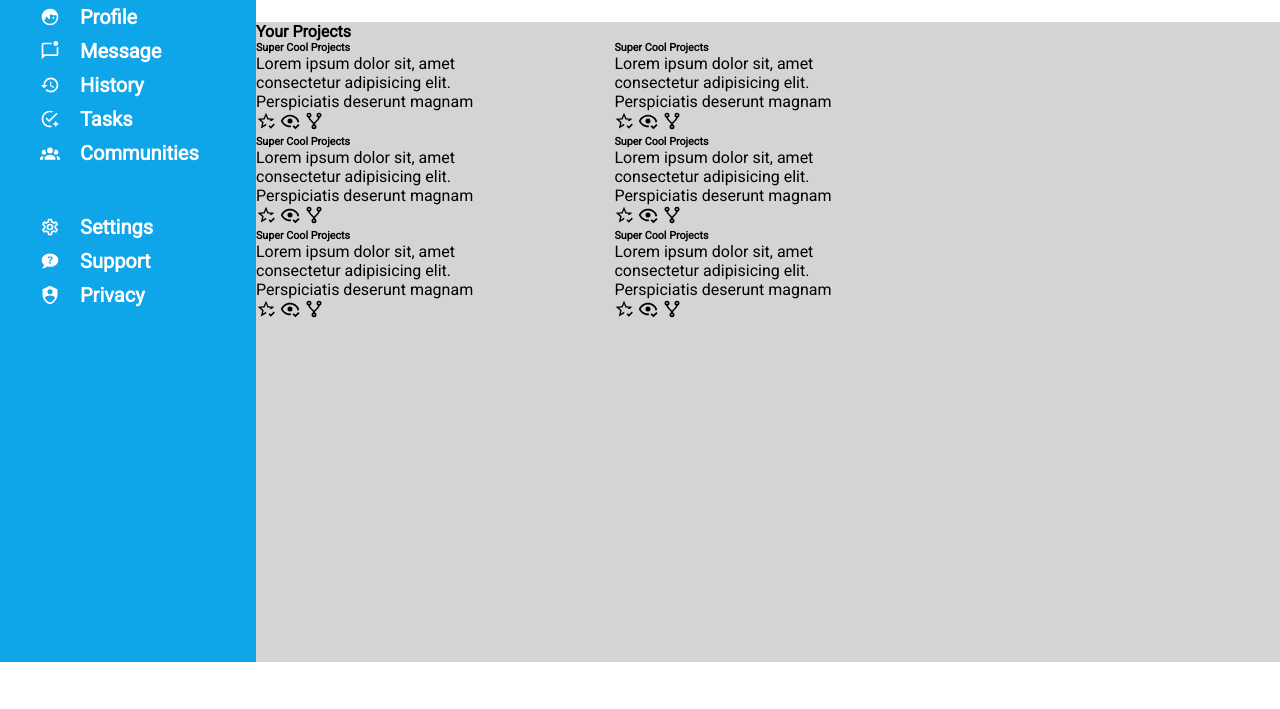
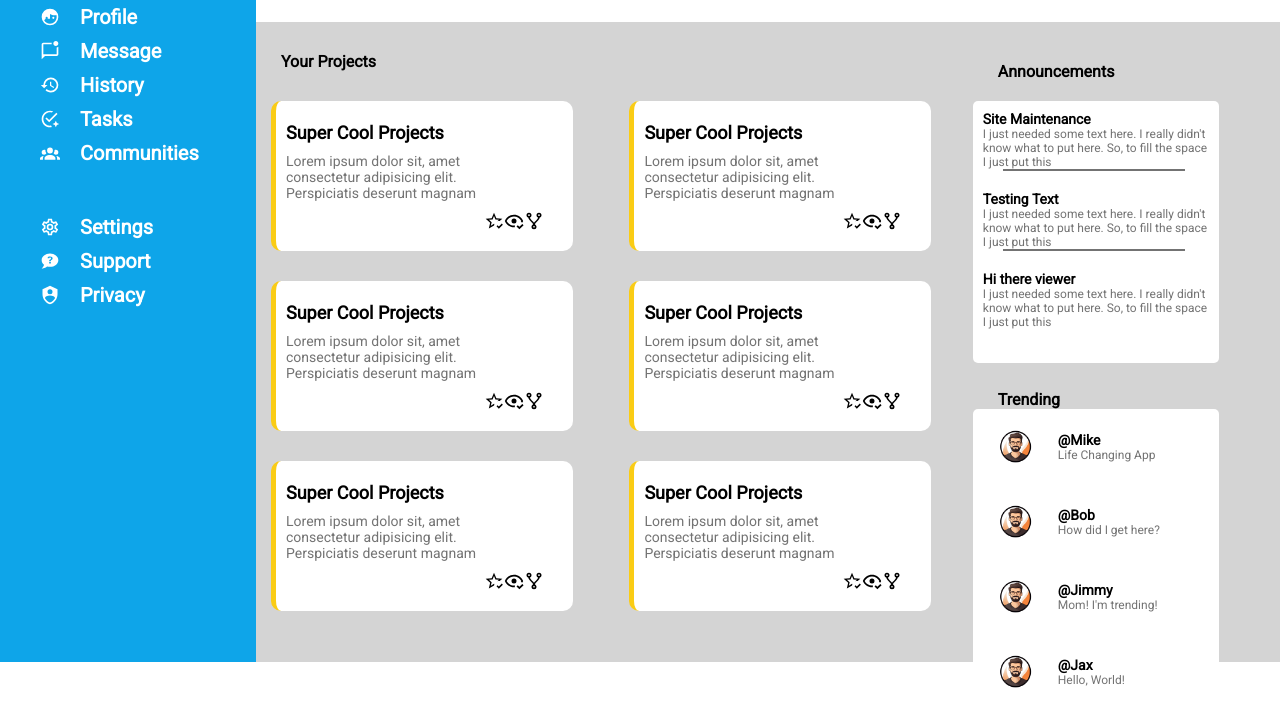
Before and after one commit to Luis-Rodriguez-02/odin-admin-dashboard, a plain HTML site: page index.html in a window 1280 px wide. Shown: the part 138-847 px from the top of the page. Before the commit the page ends 800 px from the top, so only its background shows below. Drawn offline with Linux system fonts and the light colour scheme.

Commit message:
Finish dashboard

```diff
--- a/index.html
+++ b/index.html
@@ -296,7 +296,8 @@
                       />
                     </svg>
                   </div>
-                  <div class="card">
+                </div>
+                <div class="card">
                     <h6>Super Cool Projects</h6>
                     <p>
                       Lorem ipsum dolor sit, amet<br />
@@ -338,9 +339,9 @@
                         />
                       </svg>
                     </div>
-                  </div>
                 </div>
-              </div>
+                </div>
+
               <div class="cards-right">
                 <div class="card">
                   <h6>Super Cool Projects</h6>
@@ -472,9 +473,63 @@
                   </div>
                 </div>
               </div>
+              </div>
+            </div>
+            <div class="ann-trend">
+              <div class="ann">
+                <h4>Announcements</h4>
+                <div class="ann-card">
+                  <div class="ann-text">
+                    <h6>Site Maintenance</h6>
+                    <p>I just needed some text here. I really didn't know what to put here. So, to fill the space I just put this</p>
+                    <div class="divider"></div>
+                  </div>
+                  <div class="ann-text">
+                    <h6>Testing Text</h6>
+                    <p>I just needed some text here. I really didn't know what to put here. So, to fill the space I just put this</p>
+                    <div class="divider"></div>
+                  </div>
+                  <div class="ann-text">
+                    <h6>Hi there viewer</h6>
+                    <p>I just needed some text here. I really didn't know what to put here. So, to fill the space I just put this</p>
+                  </div>
+                </div>
+              </div>
+                <div class="trend">
+                <h4>Trending</h4>
+                <div class="trend-card">
+                  <div class="trend-image-text">
+                    <img src="./assets/profile.png" width="45px">
+                    <div class="trend-text">
+                      <h6>@Mike</h6>
+                      <p>Life Changing App</p>
+                    </div>
+                  </div>
+                  <div class="trend-image-text">
+                    <img src="./assets/profile.png" width="45px">
+                    <div class="trend-text">
+                      <h6>@Bob</h6>
+                      <p>How did I get here?</p>
+                    </div>
+                  </div>
+                  <div class="trend-image-text">
+                    <img src="./assets/profile.png" width="45px">
+                    <div class="trend-text">
+                      <h6>@Jimmy</h6>
+                      <p>Mom! I'm trending!</p>
+                    </div>
+                  </div>
+                  <div class="trend-image-text">
+                    <img src="./assets/profile.png" width="45px">
+                    <div class="trend-text">
+                      <h6>@Jax</h6>
+                      <p>Hello, World!</p>
+                    </div>
+                  </div>
+                </div>
+              </div>
             </div>
           </div>
-          <div class="ann-trend"></div>
         </div>
       </div>
     </div>
--- a/style.css
+++ b/style.css
@@ -117,3 +117,88 @@ body {
   display: grid;
   grid-template-columns: 50% 50%;
 }
+
+.card {
+  background-color: white;
+  border-left: 5px solid #facc15;
+  border-radius: 10px;
+  width: 80%;
+  height: 150px;
+  margin: 30px 0;
+  margin-left: 15px;
+  display: flex;
+  flex-direction: column;
+  justify-content: center;
+  align-items: flex-start;
+  padding-left: 10px;
+}
+
+.icons {
+  display: flex;
+  justify-content: flex-end;
+  align-items: center;
+  width: 90%;
+}
+
+h6 {
+  font-size: 18px;
+}
+
+.card p {
+  font-size: 14px;
+  color: #737373;
+  margin: 10px 0;
+}
+
+h4 {
+  margin-left: 25px;
+  margin-top: 30px;
+}
+
+.ann-trend {
+  display: grid;
+  grid-template-rows: 50% 50%;
+  margin-top: 10px;
+}
+
+.ann h4 {
+  margin-bottom: 20px;
+}
+
+.ann-card,
+.trend-card {
+  height: 80%;
+  width: 80%;
+  background-color: white;
+  border-radius: 5px;
+}
+.ann-text {
+  padding: 10px 10px;
+}
+
+.divider {
+  border: 0.5px solid #737373;
+  width: 80%;
+  margin-left: 20px;
+}
+.ann-text h6,
+.trend-text h6 {
+  font-size: 14px;
+}
+
+.ann-text p,
+.trend-text p {
+  font-size: 12px;
+  color: #737373;
+}
+
+.trend-image-text {
+  display: flex;
+  align-items: center;
+  margin: 0px 20px;
+  padding: 15px 0;
+}
+
+.trend-text {
+  margin-left: 20px;
+}
```
